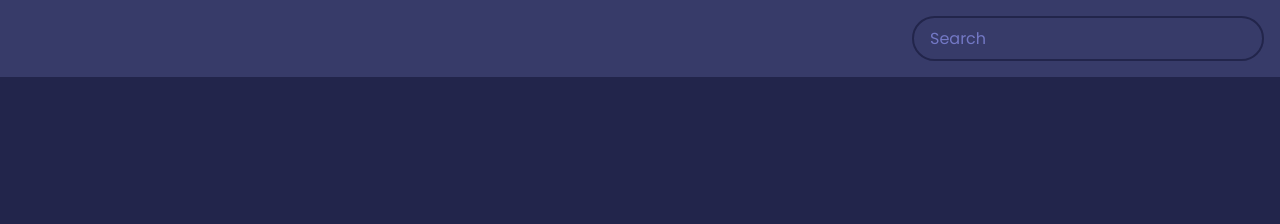
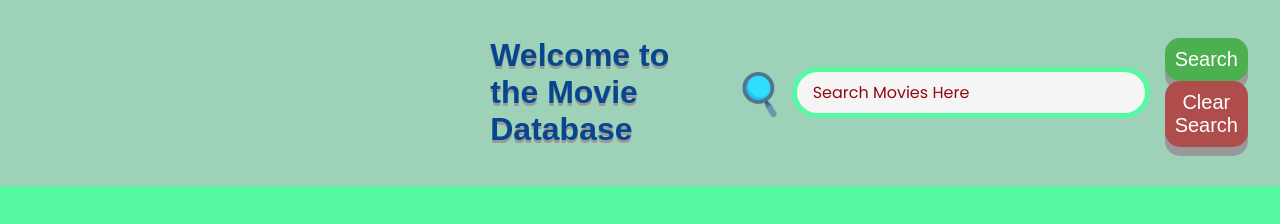
Before and after one commit to rolandpakai/js_ws_beginner_homework_movie_app, a plain HTML site: page index.html in a window 1280 px wide. Drawn offline with Linux system fonts and the light colour scheme; no server answers.

Commit message:
movie app loading fetched data represented on moviecards, with search functionality

```diff
--- a/index.html
+++ b/index.html
@@ -10,26 +10,22 @@
 </head>
   <body>
     <header>
-      <form id="form">
-        <input type="text" id="search" class="search" placeholder="Search">
-      </form>
+        <h1>Welcome to the Movie Database</h1>
+        <div id="search-container">
+          <form id="search-field">
+            <img src="magnifying.png" alt="Magnifying glass" width="45" height="45">
+            <input type="text" id="search-value" placeholder="Search Movies Here">
+          </form>
+          <div id="buttons">
+            <button id="search" form="search-field">Search</button>
+            <button id="clear" onclick="clearSearch()">Clear Search</button>
+          </div>
+        </div>
     </header>
     <main id="main">
-		<!-- Movie Template
-			<div class="movie">
-				<img src="https://image.tmdb.org/t/p/w1280/pHkKbIRoCe7zIFvqan9LFSaQAde.jpg" alt="Orphan: First Kill">
-				<div class="movie-info">
-					<h3>Orphan: First Kill</h3>
-					<div class="res-circle">
-						<div class="circle-txt">6.8</div>
-					</div>
-				</div>
-				<div class="overview">
-				  <h3>Overview</h3>
-				  After escaping from an Estonian psychiatric facility, Leena Klammer travels to America by impersonating Esther, the missing daughter of a wealthy family. But when her mask starts to slip, she is put against a mother who will protect her family from the murderous “child” at any cost.
-				</div>
-			</div>
-		-->
-	</main>
+
+		<!-- This is the place for the movie cards. -->
+
+	  </main>
   </body>
 </html>
--- a/script.js
+++ b/script.js
@@ -1,3 +1,92 @@
 const API_URL = 'https://api.themoviedb.org/3/discover/movie?sort_by=popularity.desc&api_key=3fd2be6f0c70a2a598f084ddfb75487c&page=1';
 const IMG_PATH = 'https://image.tmdb.org/t/p/w1280';
-const SEARCH_API = 'https://api.themoviedb.org/3/search/movie?api_key=3fd2be6f0c70a2a598f084ddfb75487c&query="';
+const SEARCH_API = 'https://api.themoviedb.org/3/search/movie?api_key=3fd2be6f0c70a2a598f084ddfb75487c&query=';
+
+// Selecting the DOM elements
+const main = document.querySelector('#main');
+const searchField = document.querySelector('#search-field');
+const searchValue = document.querySelector('#search-value');
+
+// Loading movie cards with fetched data
+fetchingData(API_URL);
+
+// Adding event listener to check if a search value is submitted, then execute search function
+searchField.addEventListener('submit', (event) => {
+
+    event.preventDefault();
+    const inputText = searchValue.value;
+    // DEBUG
+    // console.log(inputText);
+    // console.log(SEARCH_API + inputText);
+
+    if (inputText && inputText !== '') {
+        const searchUrl = SEARCH_API + inputText;
+        fetchingData(searchUrl);
+    }
+
+});
+
+// Clearing search results and reload content
+function clearSearch() {
+    location.reload();
+    searchValue.value = '';
+};
+
+async function fetchingData(sourceUrl) {
+    const response = await fetch(sourceUrl);
+    // DEBUG
+    // console.log(response);
+
+    const movieData = await response.json();
+    // DEBUG
+    // console.log(movieData);
+
+    const movieList = movieData.results;
+    // DEBUG
+    // console.log(movieList);
+
+    loadMovies(movieList);
+};
+
+
+function loadMovies(movies) {
+
+    main.innerHTML = '';
+
+    for (let index = 0; index < movies.length; index++) {
+        const path = movies[index].poster_path;
+        const title = movies[index].title;
+        const vote = movies[index].vote_average;
+        const overview = movies[index].overview;
+
+        // DEBUG:
+        // console.log(movies[index].poster_path);
+        // console.log(movies[index].title);
+        // console.log(movies[index].vote_average);
+        // console.log(movies[index].overview);
+
+        // Creating the movie card element in the DOM, which will contain the data about the movies
+        const movieCard = document.createElement('div');
+        movieCard.classList.add('movie');
+
+        // Card layout: Set how to represent the fetched movie data
+        movieCard.innerHTML = `
+        <img src="${IMG_PATH + path}" alt="${title}">
+        <div class="movie-info">
+            <h3>${title}</h3>
+            <div class="res-circle">
+                <div class="circle-txt">${vote}</div>
+            </div>
+        </div>
+        <div class="overview">
+            <h3>Overview</h3>
+            ${overview}
+        </div>
+        `;
+
+        // Add movie card node into the main element of the page
+        main.append(movieCard);
+
+    }
+
+};
--- a/style.css
+++ b/style.css
@@ -2,8 +2,8 @@
 @import url('https://fonts.googleapis.com/css2?family=Poppins:wght@200;400&display=swap');
 
 :root {
-  --primary-color: #22254b;
-  --secondary-color: #373b69;
+  --primary-color: rgb(87, 248, 162);
+  --secondary-color: rgb(157, 209, 184);
 }
 
 body {
@@ -15,27 +15,43 @@ body {
 header {
   padding: 1rem;
   display: flex;
-  justify-content: flex-end;
+  align-items: center;
+  justify-content: space-between;
   background-color: var(--secondary-color);
 }
 
-.search {
-  background-color: transparent;
-  border: 2px solid var(--primary-color);
+h1 {
+  margin-left: 38%;
+  font-family: Arial, Helvetica, sans-serif;
+  color: rgb(7, 70, 141);
+  text-shadow: 0 3px #999;
+}
+
+#search-container {
+  padding: 1rem;
+  display: flex;
+  align-items: center;
+  justify-content: space-between;
+  background-color: var(--secondary-color);
+}
+
+#search-value {
+  background-color: whitesmoke;
+  border: 5px solid var(--primary-color);
   border-radius: 50px;
   font-family: inherit;
   font-size: 1rem;
   padding: 0.5rem 1rem;
-  color: #fff;
+  color: rgb(47, 9, 9);
 }
 
-.search::placeholder {
-  color: #7378c5;
+#search-value::placeholder {
+  color: #920910;
 }
 
-.search:focus {
+#search-value:focus {
   outline: none;
-  background-color: var(--primary-color);
+  background-color: whitesmoke;
 }
 
 main {
@@ -158,7 +174,7 @@ main {
 }
 
 .movie-info {
-  color: #eee;
+  color: rgb(8, 8, 8);
   display: flex;
   align-items: center;
   justify-content: space-between;
@@ -178,7 +194,8 @@ main {
 
 .movie-info .res-circle {
   border-radius: 50%;
-  background-color: var(--primary-color);
+  background-color: rgb(197, 234, 207);
+  color: rgb(6, 68, 31);
   border: 3px solid #000;
   line-height: 0;
   position: relative;
@@ -214,3 +231,61 @@ main {
 .movie:hover .overview {
   transform: translateY(0);
 }
+
+#search-field {
+  display: flex;
+  justify-content: center;
+}
+
+img {
+  padding-right: 10px;
+  padding-top: 5px;
+}
+
+#clear {
+  margin-left: 15px;
+  padding: 10px 10px;
+  font-size: 20px;
+  cursor: pointer;
+  text-align: center;
+  text-decoration: none;
+  outline: none;
+  color: #fff;
+  background-color: #af4c4c;
+  border: none;
+  border-radius: 15px;
+  box-shadow: 0 9px #999;
+  width: fit-content;
+}
+
+#clear:hover {background-color: #8e3e3e}
+
+#clear:active {
+  background-color: #8e3e3e;
+  box-shadow: 0 5px #666;
+  transform: translateY(4px);
+}
+
+#search {
+  margin-left: 15px;
+  padding: 10px 10px;
+  font-size: 20px;
+  cursor: pointer;
+  text-align: center;
+  text-decoration: none;
+  outline: none;
+  color: #fff;
+  background-color: #4CAF50;
+  border: none;
+  border-radius: 15px;
+  box-shadow: 0 9px #999;
+  width: fit-content;
+}
+
+#search:hover {background-color: #3e8e41}
+
+#search:active {
+  background-color: #3e8e41;
+  box-shadow: 0 5px #666;
+  transform: translateY(4px);
+}
```
Also changed, not shown: magnifying.png (added).
